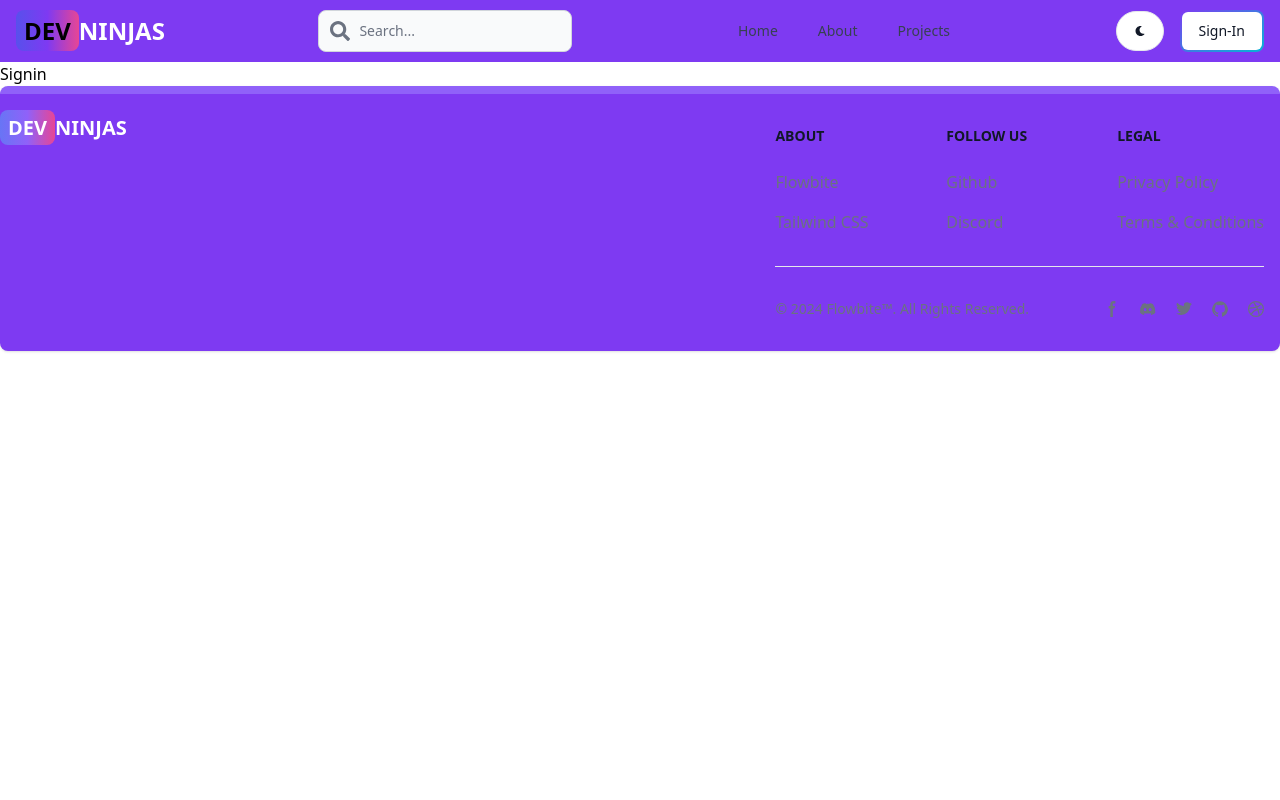
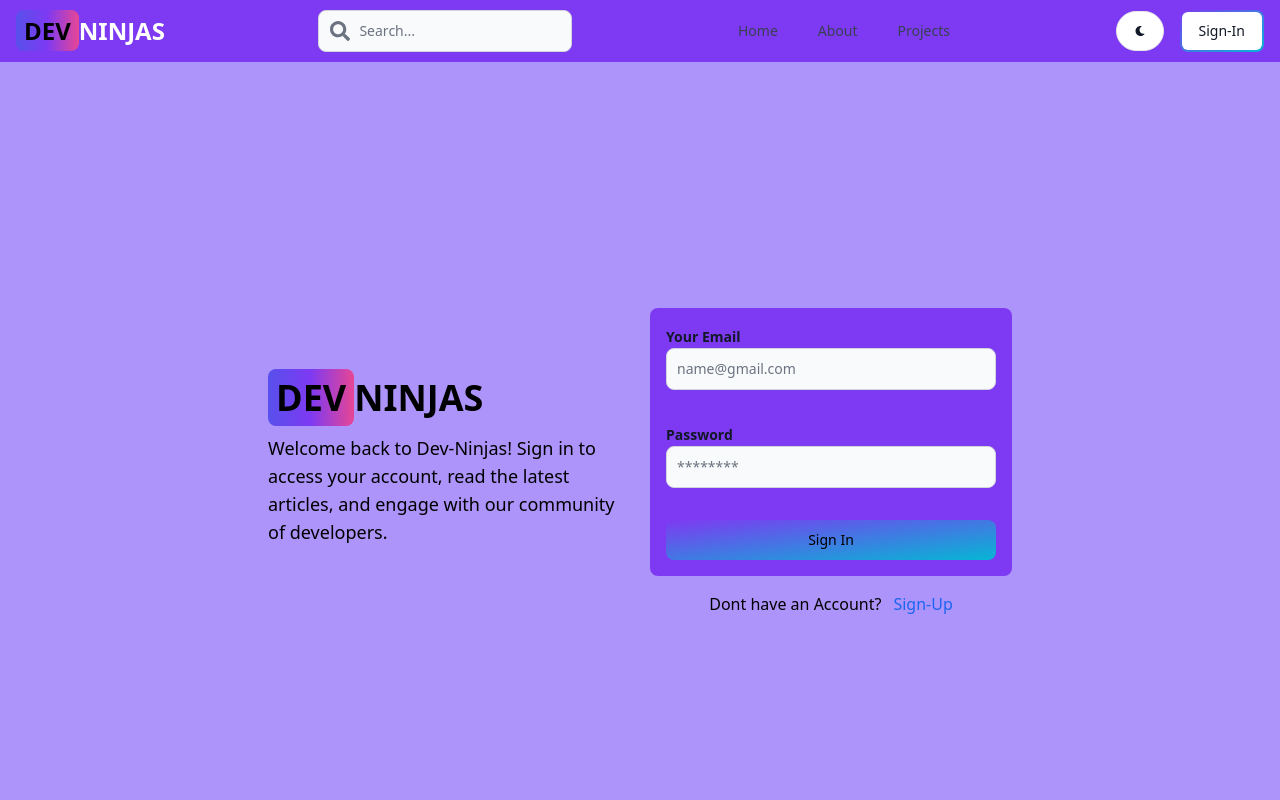
Before and after one commit to SSY199/completemernblog, a React (Vite) app in the folder mernproject/: page /signin in a window 1280 px wide. Shown: the top 800 px of the page. Built offline with nearby package versions, Linux system fonts and the light colour scheme.

Commit message:
signin completed

```diff
--- a/mernproject/src/Pages/Signin.jsx
+++ b/mernproject/src/Pages/Signin.jsx
@@ -1,9 +1,102 @@
-//import React from 'react'
+import { Alert, Button, Label, Spinner } from "flowbite-react";
+import { Link, useNavigate } from "react-router-dom";
+import { TextInput } from "flowbite-react";
+import { useState } from "react";
 
 function Signin() {
+  const [formData, setFormData] = useState({
+    email: '',
+    password: ''
+  });
+  const [errorMessage, setErrorMessage] = useState(null);
+  const [loading, setLoading] = useState(false);
+  const navigate = useNavigate();
+
+  const handleChange = (e) => {
+    setFormData({ ...formData, [e.target.id]: e.target.value.trim() });
+  };
+
+  const handleSubmit = async (e) => {
+    e.preventDefault();
+    if (!formData.email || !formData.password) {
+      setErrorMessage("All fields are required");
+      return;
+    }
+    try {
+      setLoading(true);
+      setErrorMessage(null);
+      const res = await fetch('/api/auth/signin', {
+        method: "POST",
+        headers: {
+          "Content-Type": "application/json",
+        },
+        body: JSON.stringify(formData),
+      });
+      const data = await res.json();
+      if (!res.ok) {
+        setLoading(false);
+        return setErrorMessage(data.message);
+      }
+      setLoading(false);
+      navigate("/");
+    } catch (error) {
+      setErrorMessage(error.message);
+      setLoading(false);
+    }
+  };
+
   return (
-    <div>Signin</div>
-  )
+    <div className="min-h-screen bg-purple-400 flex items-center justify-center">
+      <div className="flex p-3 max-w-3xl mx-auto flex-col md:flex-row md:items-center gap-5">
+        {/* left */}
+        <div className="flex-1 text-center md:text-left">
+          <Link to={"/"}>
+            <h1 className="font-bold dark:text-white text-4xl">
+              <span className="px-2 py-1 bg-gradient-to-r from-indigo-600 via-purple-600 to-pink-500 rounded-lg text-black">DEV</span>NINJAS
+            </h1>
+          </Link>
+          <p className="mt-4 text-lg dark:text-white animate-typing">
+            Welcome back to Dev-Ninjas! Sign in to access your account, read the latest articles, and engage with our community of developers.
+          </p>
+        </div>
+        {/* right */}
+        <div className="flex-1">
+          <form className="flex flex-col gap-4 bg-purple-600 p-4 rounded-lg" onSubmit={handleSubmit}>
+            {/* email */}
+            <div className="mb-4">
+              <Label value="Your Email" className="font-bold"></Label>
+              <TextInput type="email" id="email" onChange={handleChange} placeholder="name@gmail.com" />
+            </div>
+            <div className="mb-4">
+              <Label value="Password" className="font-bold"></Label>
+              <TextInput type="password" id="password" onChange={handleChange} placeholder="********" />
+            </div>
+            <Button gradientDuoTone="purpleToBlue" type="submit" disabled={loading} className="text-black">
+              {
+                loading ? (
+                  <>
+                    <Spinner size="md" />
+                    <span className="pl-3">Loading...</span>
+                  </>
+                ) : (
+                  "Sign In"
+                )
+              }
+            </Button>
+          </form>
+          <div className="flex justify-center gap-3 mt-4">
+            <span>Dont have an Account?</span>
+            <Link to="/signup" className="text-blue-600">Sign-Up</Link>
+          </div>
+          {
+            errorMessage && (
+              <Alert className="text-center mt-3" color="failure">{errorMessage}</Alert>
+            )
+          }
+        </div>
+      </div>
+    </div>
+  );
 }
 
-export default Signin
+export default Signin;
--- a/mernproject/src/Pages/Signup.jsx
+++ b/mernproject/src/Pages/Signup.jsx
@@ -35,7 +35,7 @@
         }
         setLoading(false);
         if(res.ok) {
-          navigate("/signin");
+          navigate("/");
         }
       } catch (error) {
         setErrorMessage(error.message);
```
Also changed, not shown: 1 other file (tests, documents, lock files or other folders).
